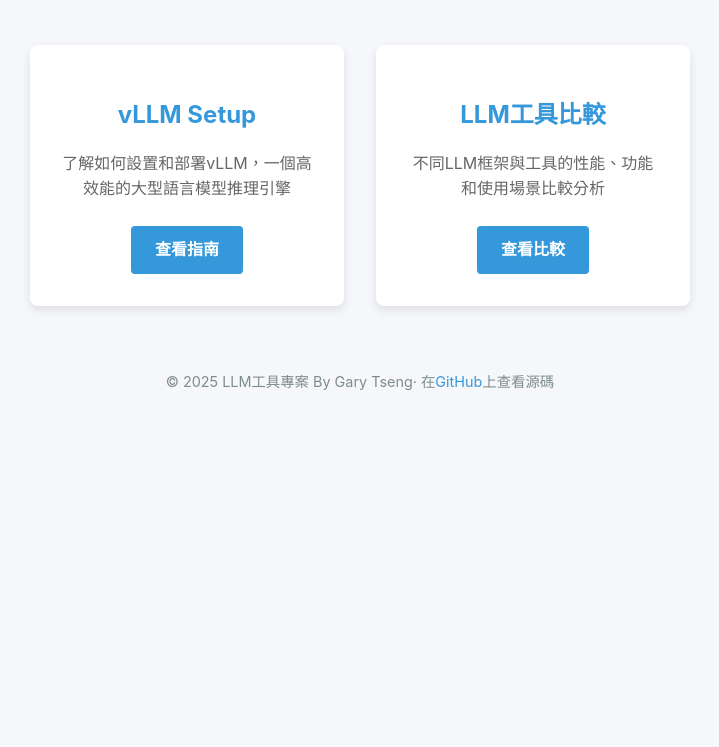
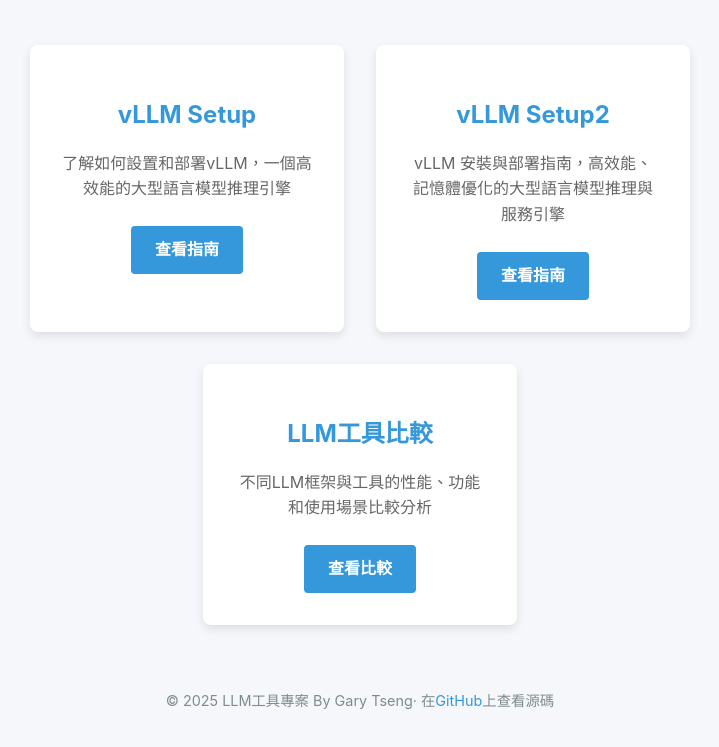
Before and after one commit to GaryTseng-SSSTC/llm_tools, a plain HTML site: page index.html in a window 1280 px wide. Shown: the part 173-920 px from the top of the page, without its empty margins (280-999 px from the left). Before the commit the page ends 800 px from the top, so only its background shows below. Drawn offline with Linux system fonts and the light colour scheme.

Commit message:
2025052104

```diff
--- a/index.html
+++ b/index.html
@@ -99,10 +99,18 @@
       </div>
 
       <div class="link-card">
+        <h2>vLLM Setup2</h2>
+        <p>vLLM 安裝與部署指南，高效能、記憶體優化的大型語言模型推理與服務引擎</p>
+        <a href="./vLLM_Setup2.html" class="btn">查看指南</a>
+      </div>
+
+      <div class="link-card">
         <h2>LLM工具比較</h2>
         <p>不同LLM框架與工具的性能、功能和使用場景比較分析</p>
         <a href="./llm_tool_compa.html" class="btn">查看比較</a>
       </div>
+
+
     </div>
 
     <footer>
```
